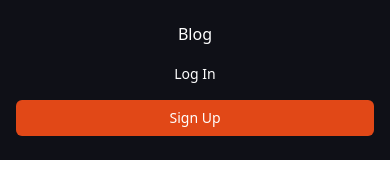
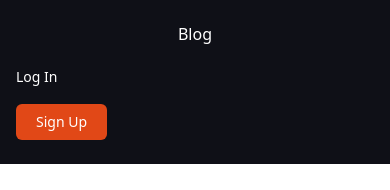
Before and after one commit to Jaymi-01/eventup, a React (Vite) app: page /signup in a window 390 px wide. Both pictures are taken after a click on the button "Toggle Menu". Shown: the part 218-408 px from the top of the page. Built offline with nearby package versions, Linux system fonts and the light colour scheme.

Commit message:
fix: update Navbar buttons to use Link components for routing

```diff
--- a/src/components/Navbar.jsx
+++ b/src/components/Navbar.jsx
@@ -65,12 +65,16 @@ const Navbar = () => {
           </ul>
 
           <div className="flex flex-col md:flex-row md:items-center md:space-x-4 space-y-4 md:space-y-0 px-4 md:px-0 mb-6 md:mb-0">
-            <button className="text-sm hover:text-accent-darkest transition">
-              Log In
-            </button>
-            <button className="bg-accent-darkest text-sm px-5 py-2 rounded-md hover:bg-accent-dark transition">
-              Sign Up
-            </button>
+            <Link to="/login">
+              <button className="text-sm hover:text-accent-darkest transition">
+                Log In
+              </button>
+            </Link>
+            <Link to="/signup">
+              <button className="bg-accent-darkest text-sm px-5 py-2 rounded-md hover:bg-accent-dark transition text-white">
+                Sign Up
+              </button>
+            </Link>
           </div>
         </div>
       </div>
```
